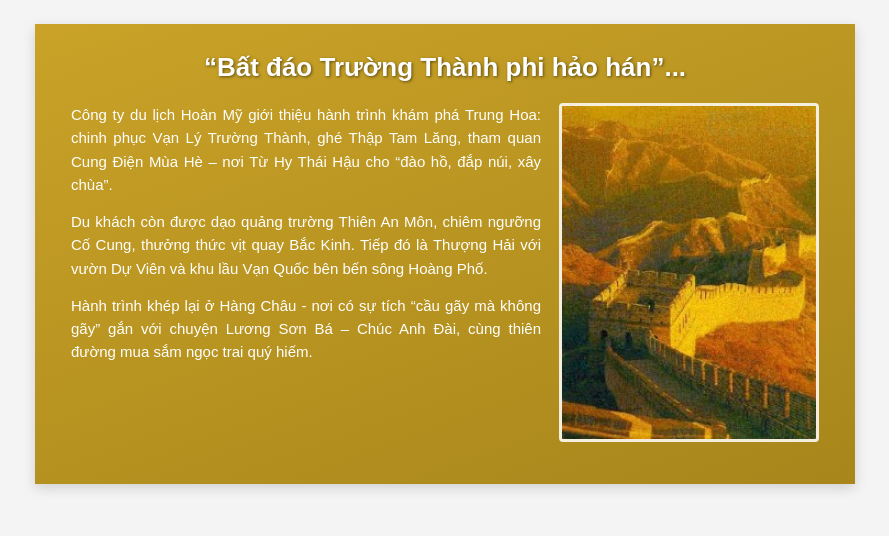
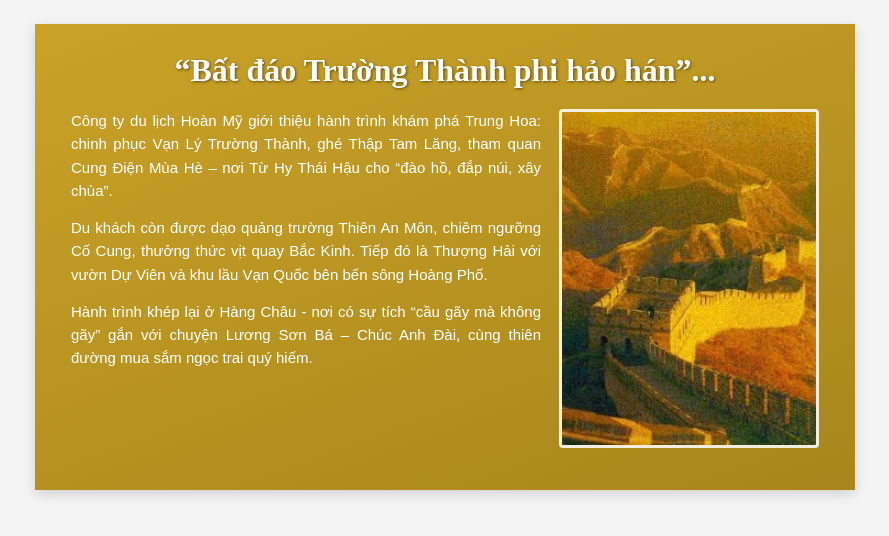
Before and after one commit to nNguyenam/cse122-2551271186, a plain HTML site: page ex02/index.html in a window 1280 px wide. Shown: the whole page, without its empty margins (195-1084 px from the left). Drawn offline with Linux system fonts and the light colour scheme.

Commit message:
Add files via upload

```diff
--- a/ex02/css/style.css
+++ b/ex02/css/style.css
@@ -18,7 +18,8 @@ article.banner {
 
 article.banner h1 {
   margin: 0 0 20px 0;
-  font-size: 26px;
+  font-family: "Times New Roman", Times, Georgia, serif;
+  font-size: 32px;
   color: #FFFFFF;
   text-align: center;
   text-shadow: 1px 1px 3px rgba(0, 0, 0, 0.5);
```
